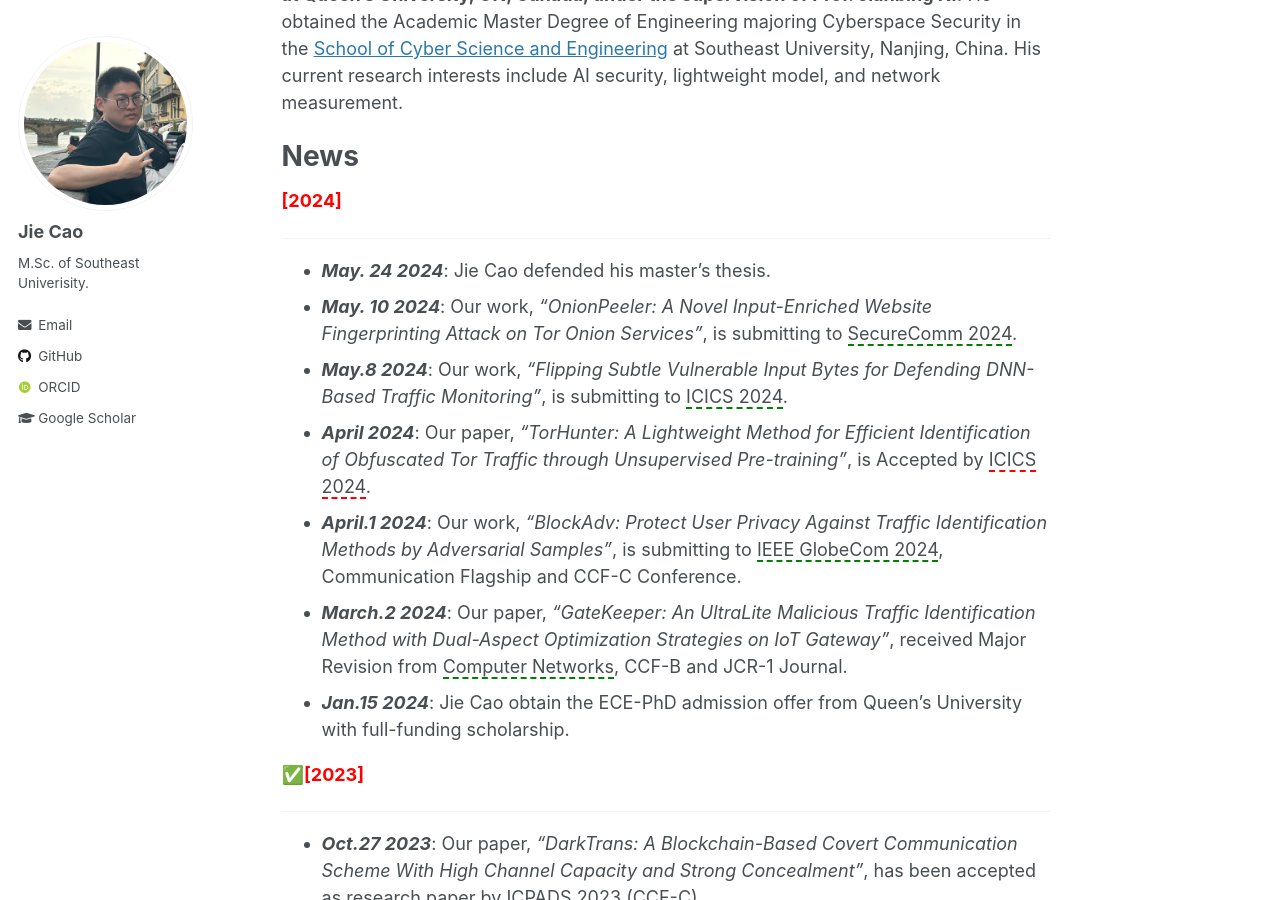
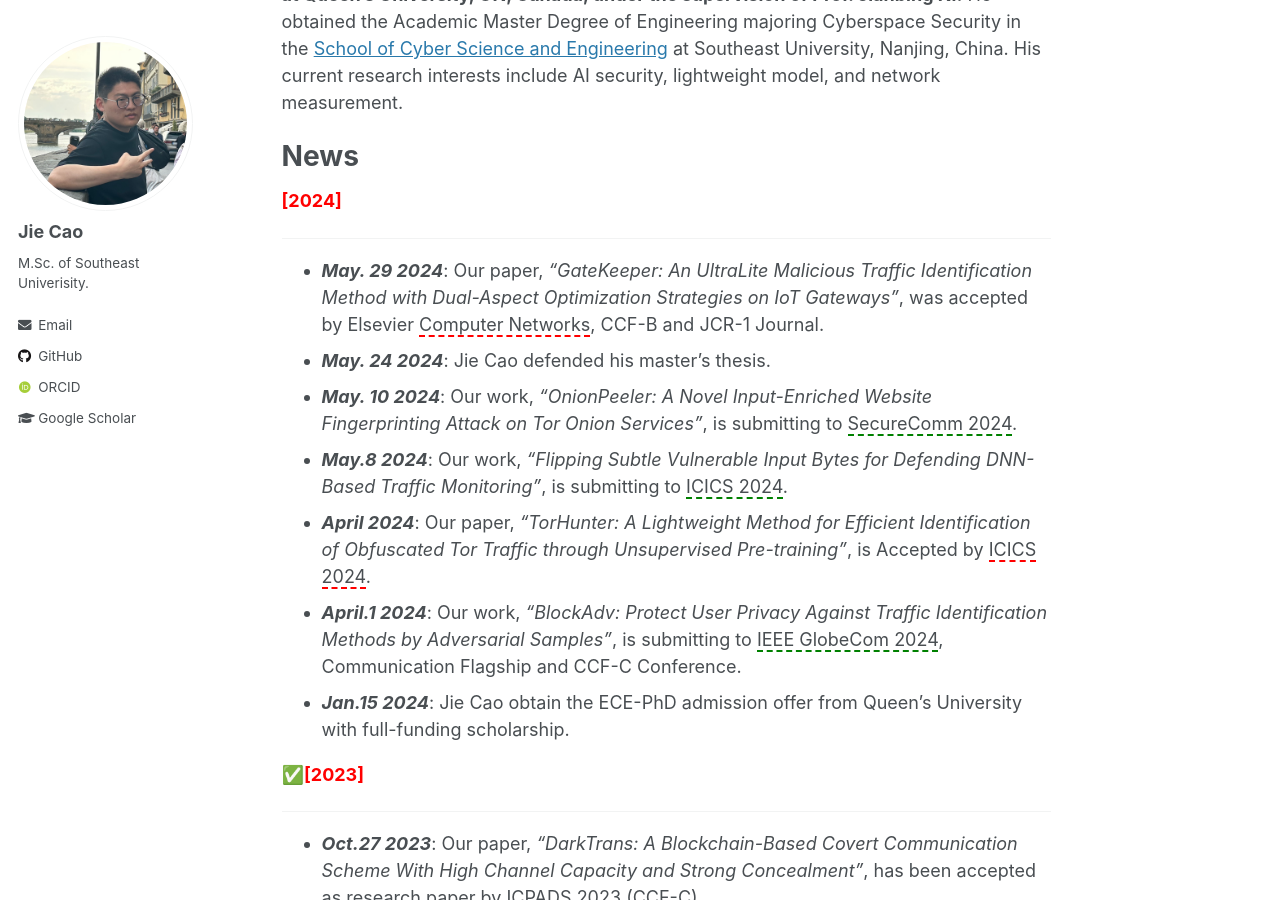
Before and after one commit to JieJayCao/JieJayCao.github.io, a Jekyll site: the page built from _pages/about.md, in a window 1280 px wide and 900 px high, scrolled down 206 px. Built offline with Jekyll 4.4.1, drawn with Linux system fonts in a browser that asks for light colours; some web fonts are replaced; formulas are drawn with MathJax 3.

Commit message:
Update about.md

```diff
--- a/_pages/about.md
+++ b/_pages/about.md
@@ -14,12 +14,12 @@ Welcome. **Jie Cao is pursuing his Ph.D. degree in Electrical and Computer Engin
 **<font color=red>[2024]</font>**
 
 _________________
+- ***May. 29 2024***: Our paper, *"GateKeeper: An UltraLite Malicious Traffic Identification Method with Dual-Aspect Optimization Strategies on IoT Gateways"*, was accepted by Elsevier <span style="border-bottom: 2px dashed red;">Computer Networks</span>, CCF-B and JCR-1 Journal.
 - ***May. 24 2024***: Jie Cao defended his master's thesis.
 - ***May. 10 2024***: Our work, *"OnionPeeler: A Novel Input-Enriched Website Fingerprinting Attack on Tor Onion Services"*, is submitting to <span style="border-bottom: 2px dashed green;">SecureComm 2024</span>.
 - ***May.8 2024***: Our work, *"Flipping Subtle Vulnerable Input Bytes for Defending DNN-Based Traffic Monitoring"*, is submitting to <span style="border-bottom: 2px dashed green;">ICICS 2024</span>.
 - ***April 2024***: Our paper, *"TorHunter: A Lightweight Method for Efficient Identification of Obfuscated Tor Traffic through Unsupervised Pre-training"*, is Accepted by <span style="border-bottom: 2px dashed red;">ICICS 2024</span>.
 - ***April.1 2024***: Our work, *"BlockAdv: Protect User Privacy Against Traffic Identification Methods by Adversarial Samples"*, is submitting to <span style="border-bottom: 2px dashed green;">IEEE GlobeCom 2024</span>, Communication Flagship and CCF-C Conference.
-- ***March.2 2024***: Our paper, *"GateKeeper: An UltraLite Malicious Traffic Identification Method with Dual-Aspect Optimization Strategies on IoT Gateway"*, received Major Revision from <span style="border-bottom: 2px dashed green;">Computer Networks</span>, CCF-B and JCR-1 Journal.
 - ***Jan.15 2024***: Jie Cao obtain the ECE-PhD admission offer from Queen's University with full-funding scholarship.
 
 
```
